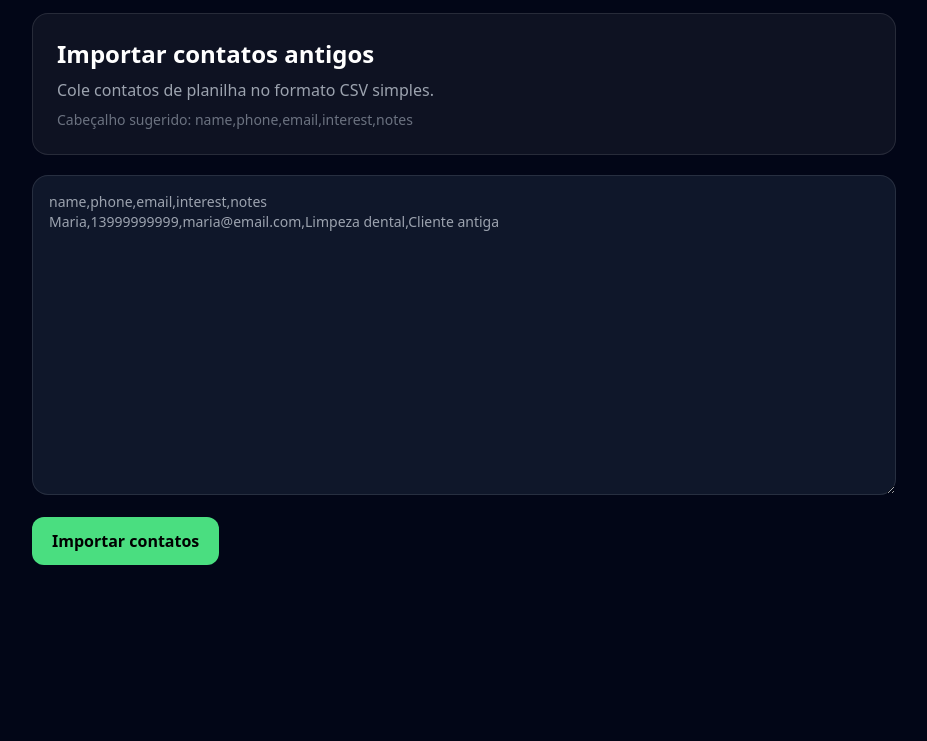
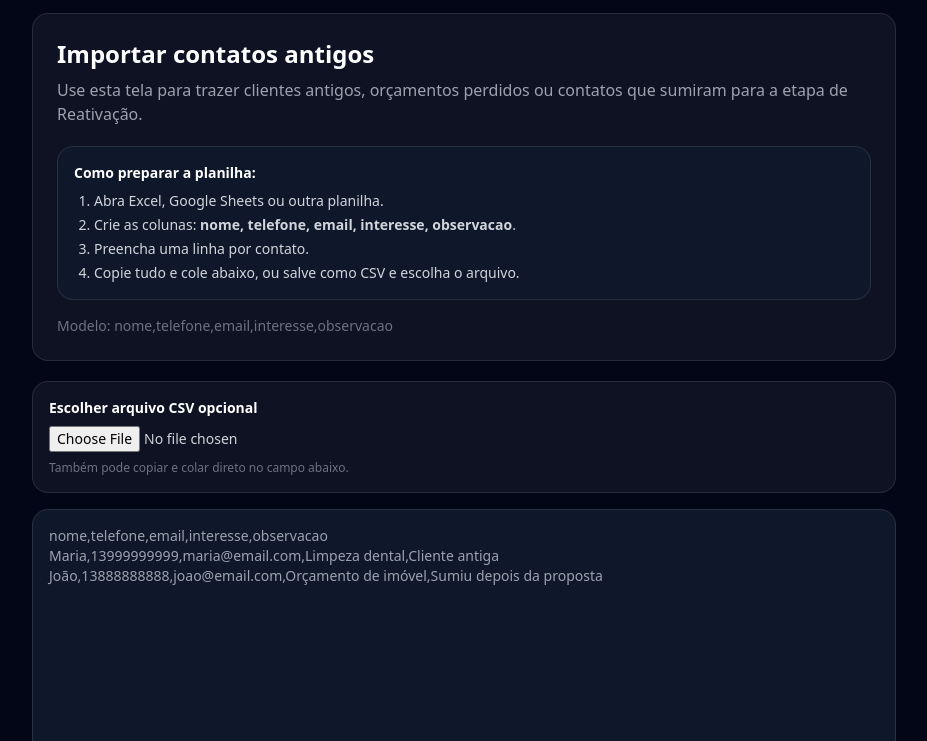
Before and after one commit to HenriqueGuilhermeUx/notarizex-ai, a website: page notarizex-ai/importar-contatos.html in a window 1280 px wide. Shown: the part 59-800 px from the top of the page, without its empty margins (176-1103 px from the left). Drawn offline with nearby package versions, Linux system fonts and the light colour scheme.

Commit message:
Improve contact import instructions and CSV file option

```diff
--- a/notarizex-ai/importar-contatos.html
+++ b/notarizex-ai/importar-contatos.html
@@ -12,13 +12,30 @@
       <a href="/crm.html" class="font-black text-xl"><span class="text-green-400">Smart</span>Bots</a>
       <a href="/crm.html" class="bg-white/10 px-4 py-2 rounded-xl font-black">Voltar ao CRM</a>
     </div>
+
     <section class="bg-white/5 border border-white/10 rounded-2xl p-6 mb-5">
       <h1 class="text-2xl font-black">Importar contatos antigos</h1>
-      <p class="text-gray-400 mt-2">Cole contatos de planilha no formato CSV simples.</p>
-      <p class="text-gray-500 text-sm mt-2">Cabeçalho sugerido: name,phone,email,interest,notes</p>
+      <p class="text-gray-400 mt-2">Use esta tela para trazer clientes antigos, orçamentos perdidos ou contatos que sumiram para a etapa de Reativação.</p>
+      <div class="bg-slate-900 border border-white/10 rounded-2xl p-4 mt-5 text-sm text-gray-300">
+        <b class="text-white">Como preparar a planilha:</b>
+        <ol class="list-decimal ml-5 mt-2 space-y-1">
+          <li>Abra Excel, Google Sheets ou outra planilha.</li>
+          <li>Crie as colunas: <b>nome, telefone, email, interesse, observacao</b>.</li>
+          <li>Preencha uma linha por contato.</li>
+          <li>Copie tudo e cole abaixo, ou salve como CSV e escolha o arquivo.</li>
+        </ol>
+      </div>
+      <p class="text-gray-500 text-sm mt-4">Modelo: nome,telefone,email,interesse,observacao</p>
     </section>
-    <textarea id="csv" class="w-full h-80 bg-slate-900 border border-white/10 rounded-2xl p-4 text-sm" placeholder="name,phone,email,interest,notes&#10;Maria,13999999999,maria@email.com,Limpeza dental,Cliente antiga"></textarea>
-    <button onclick="importContacts()" class="mt-4 bg-green-400 text-black px-5 py-3 rounded-xl font-black">Importar contatos</button>
+
+    <div class="bg-white/5 border border-white/10 rounded-2xl p-4 mb-4">
+      <label class="block text-sm font-bold mb-2">Escolher arquivo CSV opcional</label>
+      <input id="file" type="file" accept=".csv,.txt" class="block w-full text-sm text-gray-300" onchange="loadCsvFile(event)">
+      <p class="text-xs text-gray-500 mt-2">Também pode copiar e colar direto no campo abaixo.</p>
+    </div>
+
+    <textarea id="csv" class="w-full h-80 bg-slate-900 border border-white/10 rounded-2xl p-4 text-sm" placeholder="nome,telefone,email,interesse,observacao&#10;Maria,13999999999,maria@email.com,Limpeza dental,Cliente antiga&#10;João,13888888888,joao@email.com,Orçamento de imóvel,Sumiu depois da proposta"></textarea>
+    <button onclick="importContacts()" class="mt-4 bg-green-400 text-black px-5 py-3 rounded-xl font-black">Importar contatos para Reativação</button>
     <div id="result" class="mt-4 text-gray-400"></div>
   </main>
   <script src="/importar-contatos.js"></script>
```
